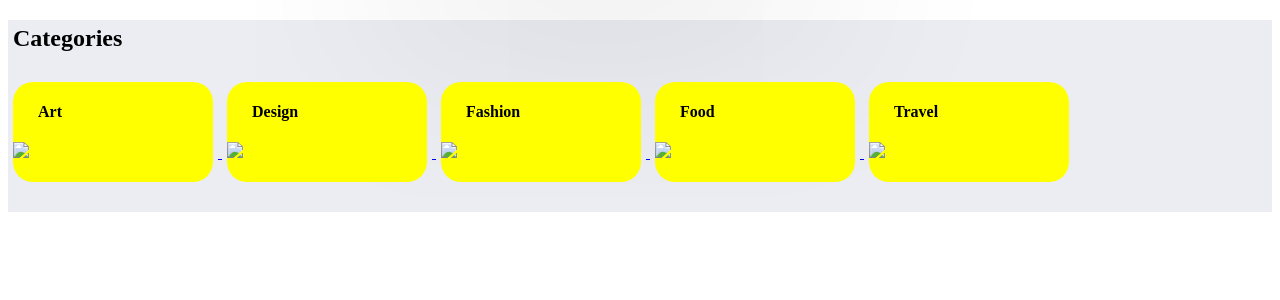
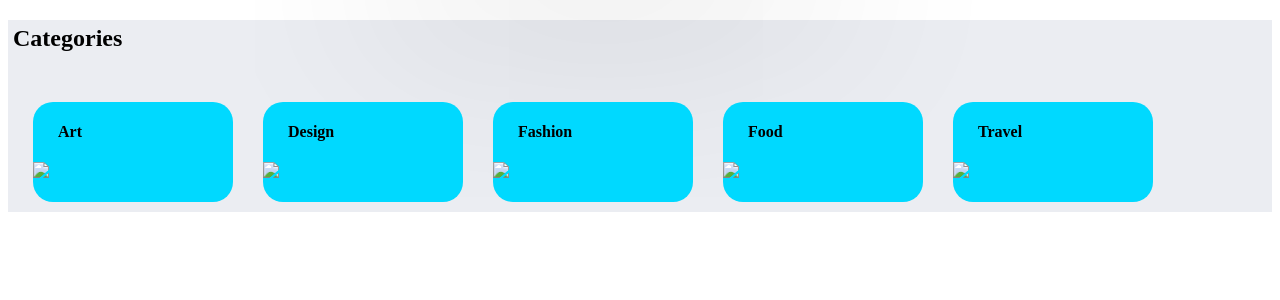
Before and after one commit to C-Ronny/Vividly, a PHP site: page /landingpage.html in a window 1280 px wide. Shown: the part 58-358 px from the top of the page. Run offline with PHP 8.4, Linux system fonts and the light colour scheme.

Commit message:
minor changes

```diff
--- a/index.css
+++ b/index.css
@@ -9,7 +9,7 @@ body{
   padding: 0;
   height: 100dvh;
   overscroll-behavior: none;
-  background-image: url(images/f899b0ac9af1efcd2a0d8a4cc15e0663.jpg);
+
   height: 100%;
   width:100%;
 }
--- a/landingpage.css
+++ b/landingpage.css
@@ -48,7 +48,7 @@ nav h1 {
   margin:5px;
   display: inline-block;
   flex-direction: row;
-  background-color: yellow;
+  background-color: rgb(0, 217, 255);
   border-radius: 20px;
   height:100px;
   width:200px;
@@ -59,3 +59,12 @@ nav h1 {
   font-size: 1rem;
   color:black;
 }
+
+/**/
+.boards-container{
+  display: flex;
+  overflow: auto;
+  padding: 20px;
+  gap: 20px;
+  white-space: nowrap;
+}
--- a/landingpage.html
+++ b/landingpage.html
@@ -26,8 +26,7 @@
   <div class="categories-section">
 
     <h2 id="categories">Categories</h2>
-      <div class="boards-contianer">
-
+      <div class="boards-container">
         <a id="art" href="#">
           <div class="category">
             <h4 class="category-name">Art</h4>
```
